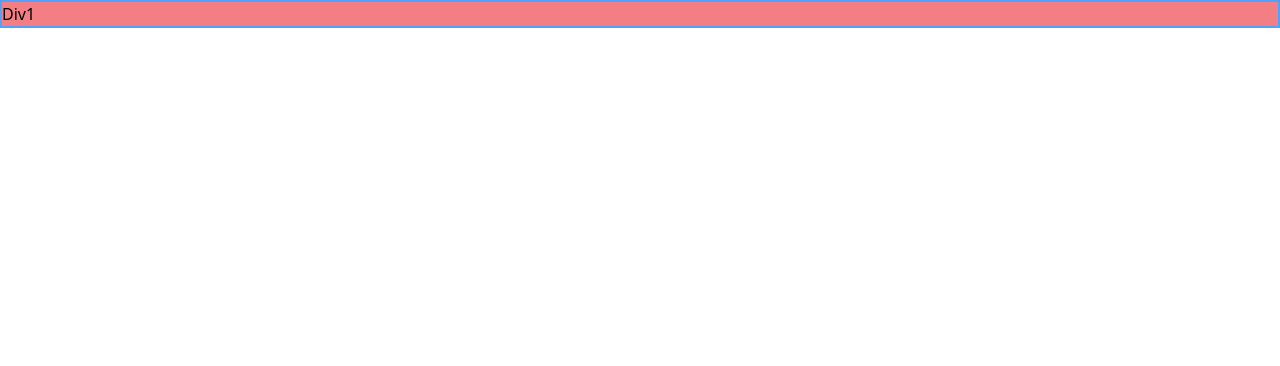
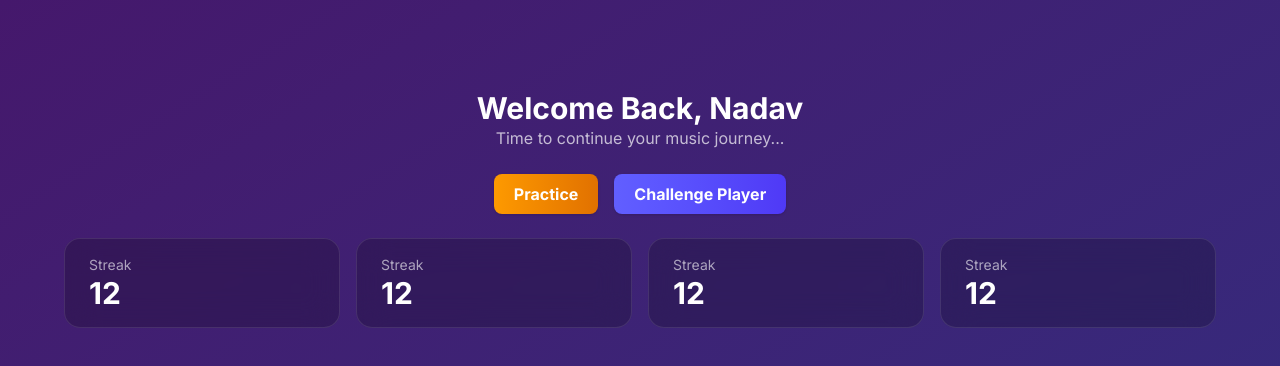
Before and after one commit to TomerDun/MusicDuels, a React (Vite) app in the folder Front/: page / in a window 1280 px wide. Before the commit this address had no page. Shown: the top 366 px of the page. Built offline with nearby package versions, Linux system fonts and the light colour scheme.

Commit message:
Added basic template for dashboard page

```diff
--- a/Front/src/App.css
+++ b/Front/src/App.css
@@ -1,4 +1,4 @@
-.App {
+/* .App {
   display: flex;
   flex-direction: column;
   min-width: 300px;
@@ -13,4 +13,4 @@
 .App > * > * {
   margin: auto;
   max-width: 1200px;
-}
+} */
--- a/Front/src/App.tsx
+++ b/Front/src/App.tsx
@@ -1,18 +1,13 @@
 import './App.css'
+import './utils.css'
 import { Routing } from './components/layout/Routing'
 
 function App() {
 
     return (
-        <div className='bg-red-600/50'>
-            <div>
-                <div id='header-row' className='`p-4 border-2 border-blue-400 head-box  hover:bg-amber-50 hover:shadow-2xl`'>Div1</div>
-
-            </div>
-
+        <>
             <Routing />
-
-        </div >
+        </>
     )
 }
 
--- a/Front/src/components/layout/Routing.tsx
+++ b/Front/src/components/layout/Routing.tsx
@@ -1,8 +1,10 @@
 import { Route, Routes } from "react-router";
+import DashboardPage from "../../pages/DashboardPage/DashboardPage";
 
 export function Routing() {
     return (
             <Routes>
-            </Routes>
+                <Route path="/" element={<DashboardPage />}/>
+            </Routes >
     );
 }
--- a/Front/src/index.css
+++ b/Front/src/index.css
@@ -1,16 +1,19 @@
+@import url('https://fonts.googleapis.com/css2?family=Inter:ital,opsz,wght@0,14..32,100..900;1,14..32,100..900&display=swap');
 @import "tailwindcss";
 
 * {
+  box-sizing: border-box;
+}
+
+
+
+body {
   margin: 0;
   padding: 0;
-  box-sizing: border-box;
 
+  font-family: 'Inter', sans-serif;
 }
 
 #root {
-
+  height: 100svh;
 }
-
-.test {
-  background-color: azure
-}
--- /dev/null
+++ b/Front/src/pages/DashboardPage/DashboardPage.tsx
@@ -0,0 +1,56 @@
+export default function DashboardPage({ }) {
+    return (
+        <div className="bg-linear-to-br from-[rgb(69,24,108)] to-[rgb(48,46,129)] w-full h-full text-white pt-[7%]" id="dashboard-page">
+            <div className="w-[90%] m-auto" id="inner-container">
+                <div className="flex flex-col items-center" id="header-area">
+                    <h1 className="text-3xl font-bold">Welcome Back, Nadav</h1>
+                    <p className="text-white/70">Time to continue your music journey...</p>
+                </div>
+                <div id="play-buttons-container" className="flex justify-center gap-4 mt-6">
+                    <button className="action-button interactive from-amber-500 to-amber-600">Practice</button>
+                    <button className="action-button interactive from-indigo-500 to-indigo-600">Challenge Player</button>
+                </div>
+
+
+                <div className="flex justify-between mt-6 gap-4" id="stats-row">
+
+                    <div className="glass-container">
+                        <div className="flex items-center justify-between">
+                            <div>
+                                <p className="text-white/60 text-sm" contentEditable="false">Streak</p>
+                                <h3 className="text-3xl font-bold text-accent" contentEditable="false">12</h3>
+                            </div>
+                        </div>
+                    </div>
+
+                    <div className="glass-container">
+                        <div className="flex items-center justify-between">
+                            <div>
+                                <p className="text-white/60 text-sm" contentEditable="false">Streak</p>
+                                <h3 className="text-3xl font-bold text-accent" contentEditable="false">12</h3>
+                            </div>
+                        </div>
+                    </div>
+
+                    <div className="glass-container">
+                        <div className="flex items-center justify-between">
+                            <div>
+                                <p className="text-white/60 text-sm" contentEditable="false">Streak</p>
+                                <h3 className="text-3xl font-bold text-accent" contentEditable="false">12</h3>
+                            </div>
+                        </div>
+                    </div>
+
+                    <div className="glass-container">
+                        <div className="flex items-center justify-between">
+                            <div>
+                                <p className="text-white/60 text-sm" contentEditable="false">Streak</p>
+                                <h3 className="text-3xl font-bold text-accent" contentEditable="false">12</h3>
+                            </div>
+                        </div>
+                    </div>
+                </div>
+            </div>
+        </div>
+    )
+}
--- /dev/null
+++ b/Front/src/utils.css
@@ -0,0 +1,13 @@
+@import 'tailwindcss';
+
+.action-button {
+    @apply p-2 bg-amber-500 bg-linear-to-r rounded-lg px-5 text-white font-bold shadow-sm cursor-pointer hover:shadow-md
+}
+
+.glass-container {
+    @apply bg-black/20 backdrop-blur-lg rounded-2xl px-6 py-4 border border-white/10 flex-1
+}
+
+.interactive {
+    @apply transition-all hover:scale-105
+}
```
